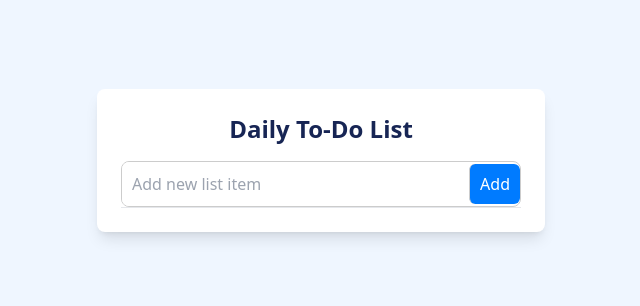
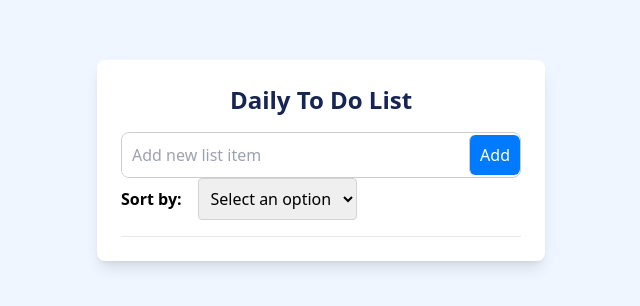
Before and after one commit to salahaKA/todolist_app, a React (Create React App) app: page / in a window 1280 px wide. Shown: the part 240-546 px from the top of the page, without its empty margins (319-959 px from the left). Built offline with nearby package versions, Linux system fonts and the light colour scheme.

Commit message:
sort btn

```diff
--- a/src/App.css
+++ b/src/App.css
@@ -85,3 +85,26 @@
   .add-button:hover {
     background-color: #0056b3;
   }
+
+
+
+  /* Sort-buttton style */
+
+  .sort-container {
+    display: flex;
+    align-items: center;
+    gap: 8px;
+  }
+
+  .sort-select {
+    padding: 0.5rem;
+    border: 1px solid #d3d3d3;
+    border-radius: 4px;
+    outline: none;
+    cursor: pointer;
+    transition: border-color 0.3s;
+  }
+
+  .sort-select:hover {
+    border-color: #4f46e5; /* example color */
+  }
--- a/src/App.js
+++ b/src/App.js
@@ -15,6 +15,17 @@ function App() {
       alert("No task entered");
       console.log("tasks cannot be empty"); //log the err
     }
+  };
+
+  // Sorting list items
+  const sortTasks = (type) => {
+    let sortedTasks = [...tasks]; // Create a new array copy to avoid in-place mutation
+    if (type === "alphabetical") {
+      sortedTasks = sortedTasks.sort((a, b) => a.text.localeCompare(b.text));
+    } else if (type === "completed") {
+      sortedTasks = sortedTasks.sort((a, b) => a.completed - b.completed);
+    }
+    setTasks([...sortedTasks]); // Spread operator to create a new reference and trigger re-render
   };
 
   // Fuction to toggle task completion task on console
@@ -43,7 +54,7 @@ function App() {
     <div className="min-h-screen bg-blue-50 flex items-center justify-center p-4">
       <div className="bg-white p-6 rounded-lg shadow-lg max-w-md w-full">
         <h1 className="text-2xl font-extrabold text-blue-950 text-center mb-4">
-          Daily To-Do List
+          Daily To Do List
         </h1>
 
         <div className="input-container">
@@ -57,6 +68,19 @@ function App() {
           <button onClick={addTask} className="add-button">
             Add
           </button>
+        </div>
+
+        {/* Sorting list items */}
+        <div className="sort-container mb-4 flex items-center">
+          <label className="mr-2 font-bold">Sort by:</label>
+          <select
+            onChange={(e) => sortTasks(e.target.value)}
+            className="sort-select"
+          >
+            <option value="">Select an option</option>
+            <option value="alphabetical">Alphabetically</option>
+            <option value="completed">By Completed</option>
+          </select>
         </div>
 
         <ul className="space-y-2">
```
